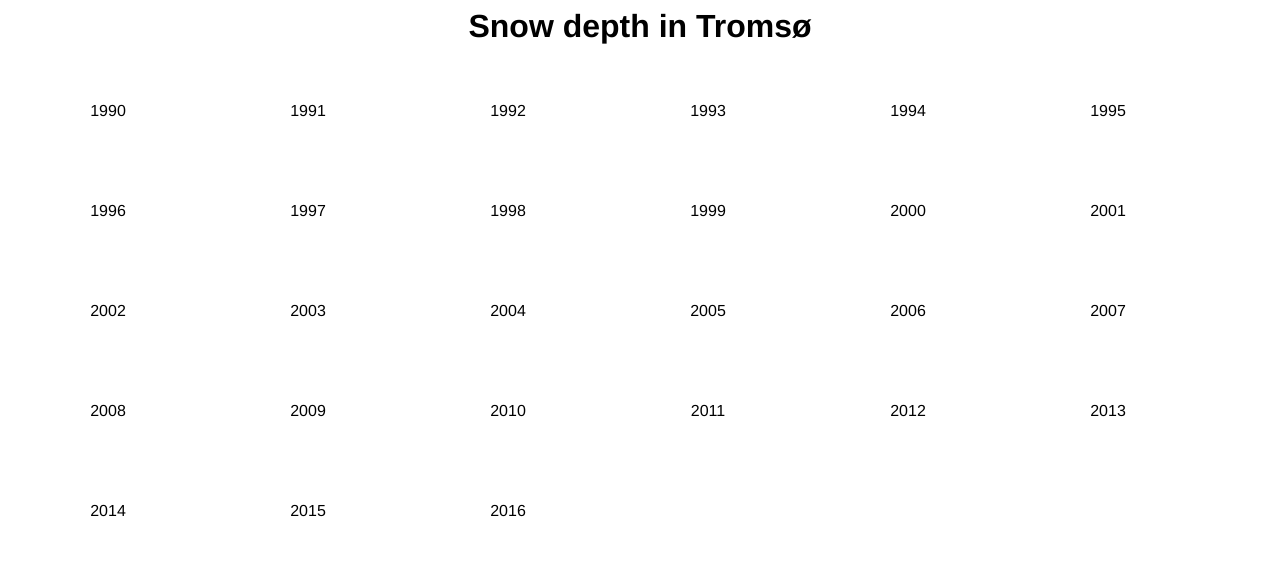
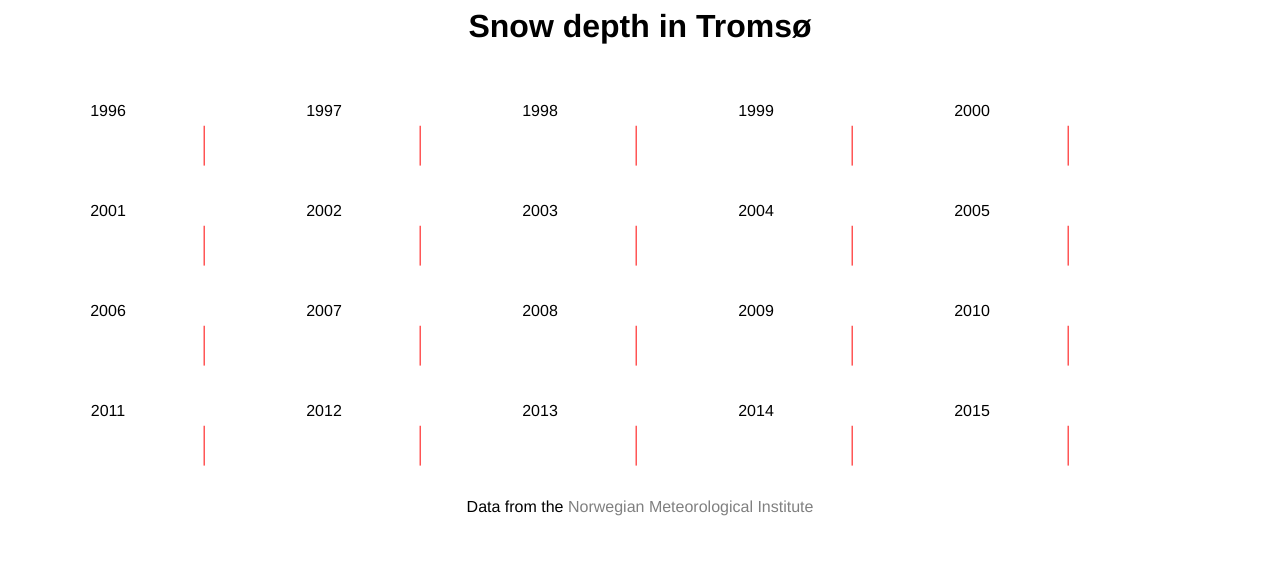
Before and after one commit to fjukstad/snow4xmas, a plain HTML site: page index.html in a window 1280 px wide. Drawn offline with nearby package versions, Linux system fonts and the light colour scheme; no server answers.

Commit message:
last 10 years w/ christmas marking

```diff
--- a/index.html
+++ b/index.html
@@ -5,16 +5,29 @@
     body {
         font-family: "Helvetica Neue";
     }
-    h1 {
+    h1,p {
         text-align: center;
+    }
+    svg {
+        margin-right: 1em;
+    }
+    p {
+        margin-top: 2em;
+    }
+    a {
+        text-decoration: none;
+        color: grey;
     }
     </style>
     </head>
     <body>
         <h1> Snow depth in Tromsø </h1>
+        <div id="vis"></div>
+        <p> Data from the <a href="http://met.no">Norwegian Meteorological
+                Institute</a></p>
         <script>
 
-            for(i = 1990; i <= 2016; i++){
+            for(i = 1996; i <= 2015; i++){
                 var year = i
                 CreateSnowPlot(year);
            }
@@ -25,13 +38,14 @@
                 var y = d3.scaleLinear()
                     .domain([-1,250])
                     .range([height,0]);
+
                  var x = d3.scaleTime()
-                    .domain([new Date(year, 1, 1), new Date(year, 12, 30)])
+                    .domain([new Date(year, 0, 0), new Date(year+1, 0, 0)])
                     .range([0, width]);
 
                 var url = "/snow?year="+year
 
-                var svg = d3.select("body").append("svg")
+                var svg = d3.select("#vis").append("svg")
                     .attr("width", width)
                     .attr("height", height)
                     .attr("id", "snow-"+year)
@@ -61,6 +75,17 @@
                     .attr("text-anchor", "middle")
                     .text(year)
 
+                    console.log(new Date(year, 11, 24))
+                    console.log(x(new Date(year, 11, 24)))
+
+                svg.append('line')
+                 .attr("x1", x(new Date(year, 11, 24)))
+                 .attr("x2", x(new Date(year, 11, 24)))
+                 .attr("y1", y(0))
+                 .attr("y2", y(100))
+                 .attr("stroke-width", 1)
+                 .attr("stroke", "red");
+
             }
         </script>
     </body>
```
